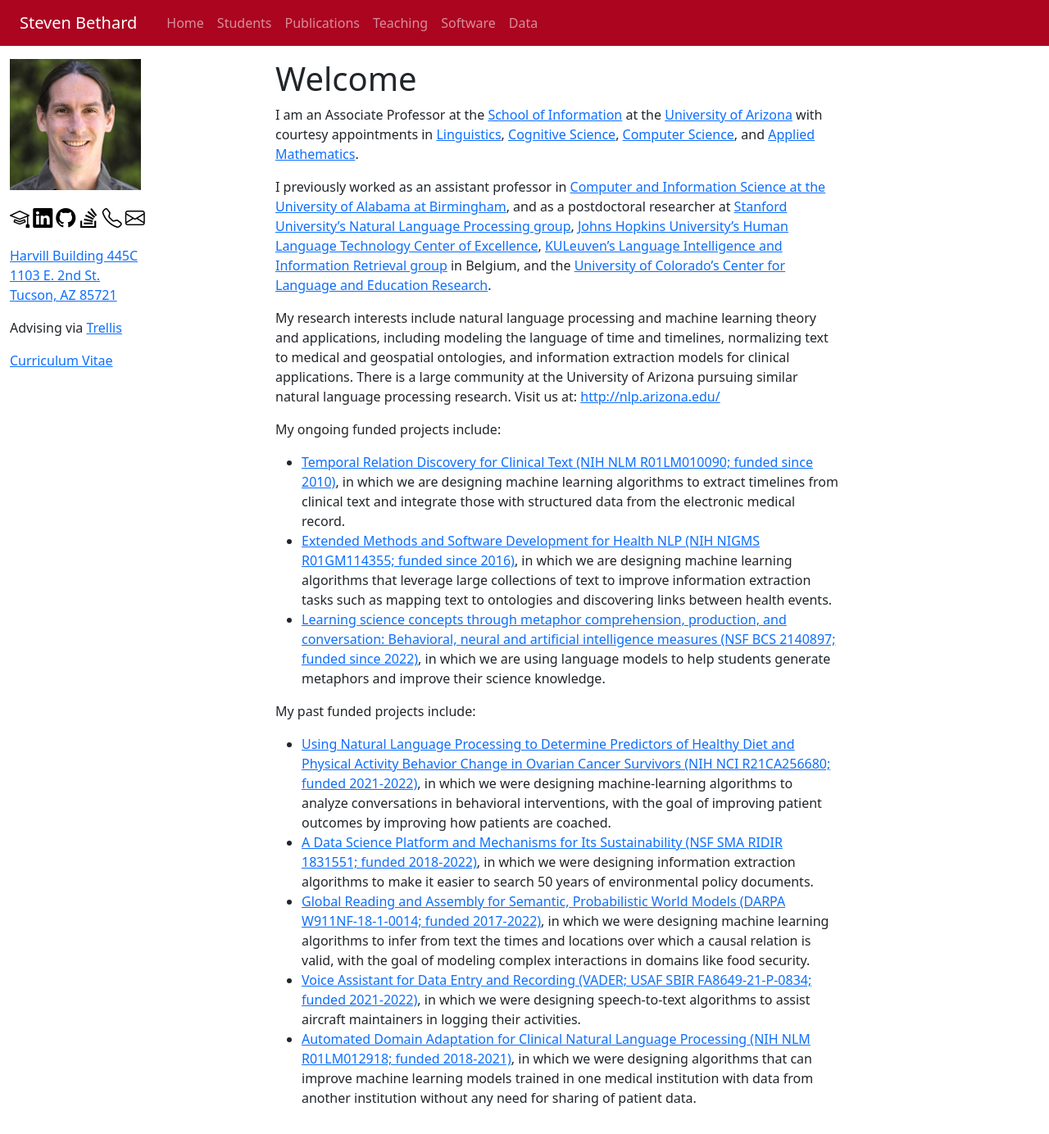
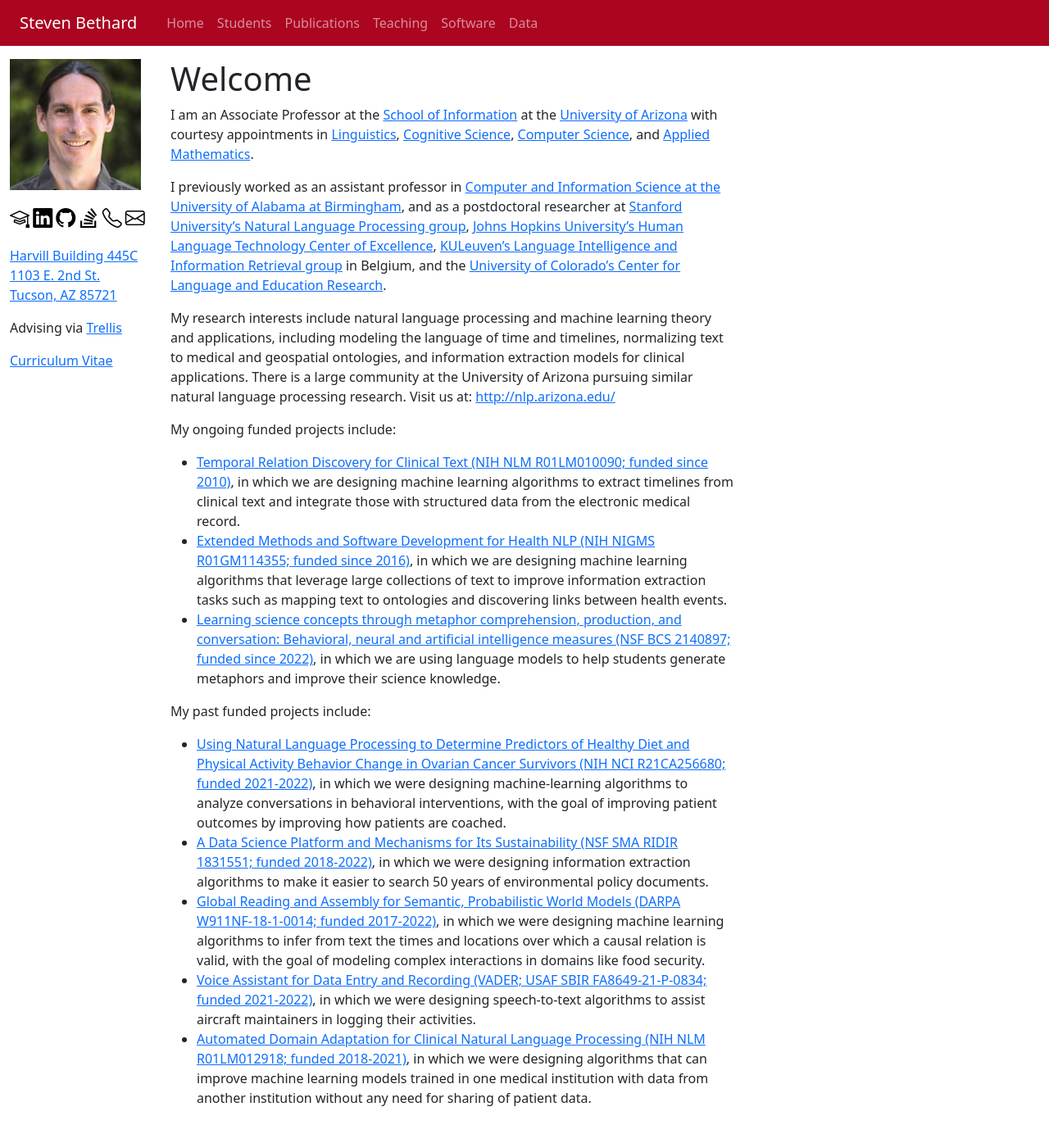
Before and after one commit to bethard/bethard.github.io, a Jekyll site: the page built from index.md, in a window 1280 px wide. Shown: the whole page at 82% size. Built offline with Jekyll 4.4.1, drawn with Linux system fonts in a browser that asks for light colours.

Commit message:
Set maximum width for sidebar when not xs

```diff
--- a/_layouts/default.html
+++ b/_layouts/default.html
@@ -36,7 +36,7 @@
     </nav>
     <div class="container-fluid py-3">
       <div class="row">
-        <aside class="col-sm-3 col-xs-12" style="min-width: 12em">
+        <aside id="site-author" class="col-sm-3 col-xs-12" style="min-width: 12em">
           <div class="row row-cols-sm-1 row-cols-xs-2">
             <div class="col text-center text-sm-start align-self-center">
               <p>
--- a/assets/css/default.css
+++ b/assets/css/default.css
@@ -2,3 +2,8 @@
     color: black;
     font-size: x-large;
 }
+@media screen and ( min-width: 576px ) {
+    #site-author {
+       max-width: 180px !important;
+    }
+}
```
